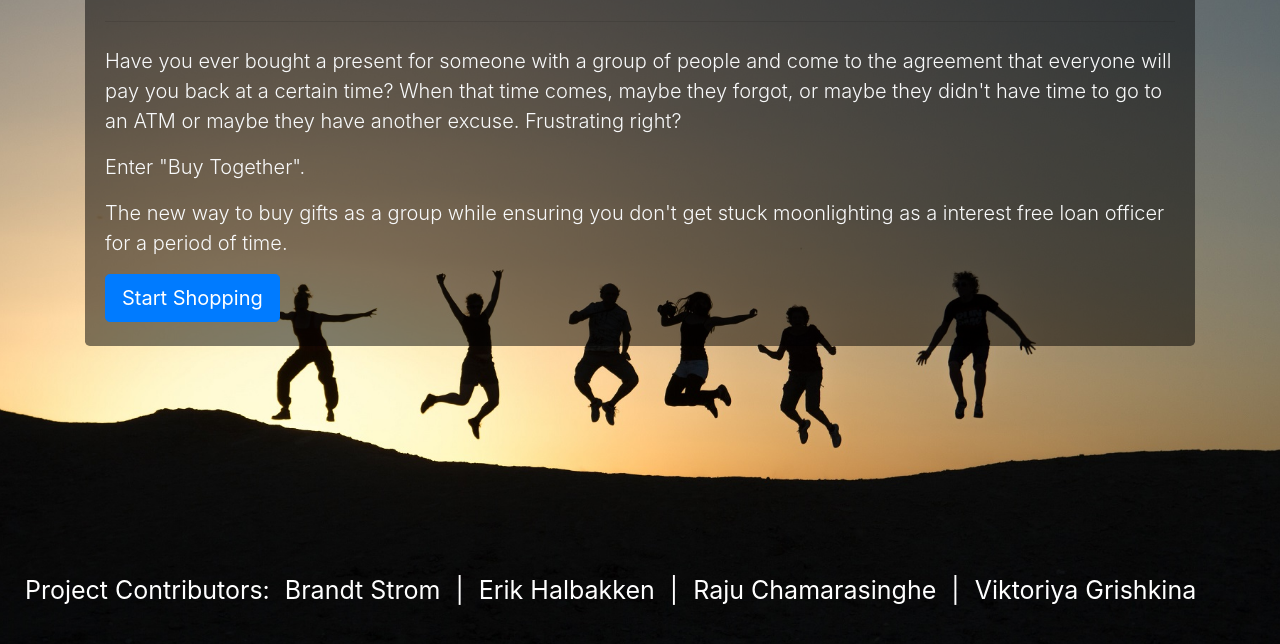
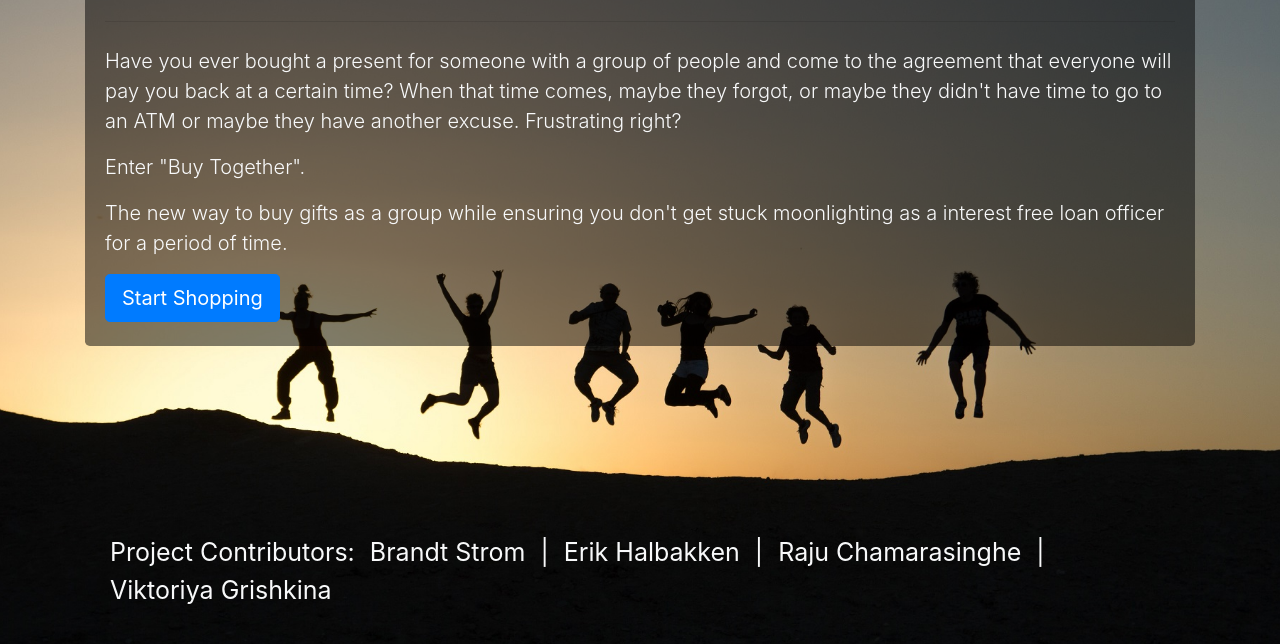
Before and after one commit to vias2019/Group-Project-1, a plain HTML site: page index.html in a window 1280 px wide. Shown: the part 150-794 px from the top of the page. Drawn offline with nearby package versions, Linux system fonts and the light colour scheme.

Commit message:
updated footer on index.html page so centered like rest of content and put in bootstrap footer class

```diff
--- a/assets/css/landing-page.css
+++ b/assets/css/landing-page.css
@@ -1,3 +1,8 @@
+
+* {
+    margin: 0;
+    padding: 0;
+}
 html,
 body {
     height: 100%;
--- a/index.html
+++ b/index.html
@@ -53,7 +53,8 @@
     </div>
 
     <!-- Footer -->
-    <footer>
+    <div class="container">
+        <footer class="footer mt-auto text-light">
             <ul class="list-inline">
                 <li class="list-inline-item">Project Contributors:</li>
                 <li class="list-inline-item">Brandt Strom</li>
@@ -65,6 +66,8 @@
                 <li class="list-inline-item">Viktoriya Grishkina</li>
             </ul>
         </footer>
+    </div>
+
 </body>
 
 </html>
```
Lines whose indentation alone changed are shown as unchanged.
